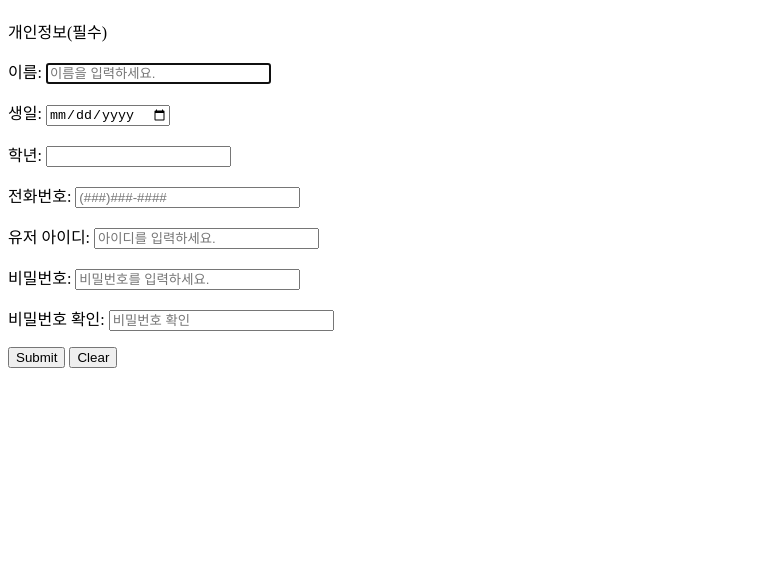
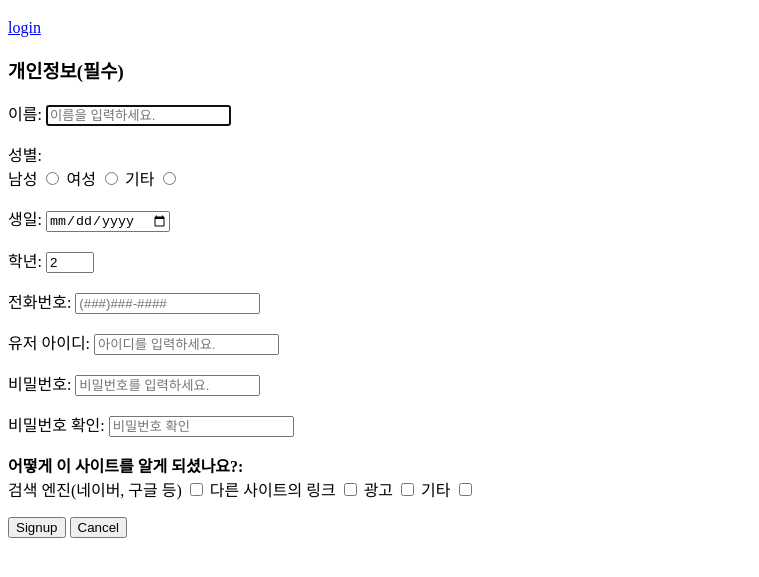
Before and after one commit to 2021125040/HomeworkRepository, a plain HTML site: page LAB2/signup.html in a window 1280 px wide. Shown: the part 61-638 px from the top of the page, without its empty margins (0-759 px from the left). Drawn offline with Linux system fonts and the light colour scheme.

Commit message:
[add] login file&button

```diff
--- a/LAB2/signup.html
+++ b/LAB2/signup.html
@@ -5,34 +5,63 @@
     </head>
     <body>
         <h1>Welcome to INTERNET-PROGRAMMING SHOP</h1>
+
+        <!--login hyperlink button-->
+        <p><a href="login.html">login</a></p>
         <form>
-            <p>개인정보(필수)</p>
+            <h3>개인정보(필수)</h3>
             <p><label>이름:
-                <input name = "text" type = "text" placeholder="이름을 입력하세요." size = "25" autofocus required/>
+                <input name = "text" type = "text" placeholder="이름을 입력하세요." autofocus autocomplete = "on" required/>
             </label></p>
+            <p>
+                성별: <br>
+                <label>남성
+                    <input name = "sex" type = "radio" value="남성">
+                </label>
+                <label>여성
+                    <input name = "sex" type = "radio" value="여성">
+                </label>
+                <label>기타
+                    <input name = "sex" type = "radio" value="기타">
+                </label>
+            </p>
             <p><label>생일:
-                <input name = "birthday" type = "date" size = "25"/>
+                <input name = "birthday" type = "date" />
             </label></p>
             <p><label>학년:
-                <input name = "number" type = "number" size = "25"/>
+                <input name = "number" type = "number" min = "1" max = "4" step="1" value= "2" />
             </label></p>
             <p><label>전화번호:
-                <input name = "tel" type = "tel" placeholder="(###)###-####" size = "25"/>
+                <input name = "tel" type = "tel" placeholder="(###)###-####" autocomplete = "on" />
             </label></p>
             <p><label>유저 아이디:
-                <input name = "text" type = "text" placeholder="아이디를 입력하세요." size = "25" required/>
+                <input name = "text" type = "text" placeholder="아이디를 입력하세요." required/>
             </label></p>
             <p><label>비밀번호:
-                <input name = "text" type = "text" placeholder="비밀번호를 입력하세요." size = "25" required/>
+                <input name = "text" type = "text" placeholder="비밀번호를 입력하세요." autocomplete = "off" required/>
             </label></p>
             <p><label>비밀번호 확인:
-                <input name = "text" type = "text" placeholder="비밀번호 확인"size = "25" required/>
+                <input name = "text" type = "text" placeholder="비밀번호 확인" autocomplete = "off "required/>
             </label></p>
             <p>
-                <input type = "submit" value = "Submit" />
-                <input type = "reset" value = "Clear" />
+                <strong>어떻게 이 사이트를 알게 되셨나요?:</strong><br>
+                <label>검색 엔진(네이버, 구글 등)
+                    <input name = "howto" type = "checkbox" value="검색엔진">
+                </label>
+                <label>다른 사이트의 링크
+                    <input name = "howto" type = "checkbox" value="링크">
+                </label>
+                <label>광고
+                    <input name = "howto" type = "checkbox" value="책">
+                </label>
+                <label>기타
+                    <input name = "howto" type = "checkbox" value="other">
+                </label>
             </p>
-
+            <p>
+                <input type = "submit" value = "Signup" />
+                <input type = "reset" value = "Cancel" />
+            </p>
         </form>
     </body>
 </html>
```
Also changed, not shown: LAB2/login.html (added).
